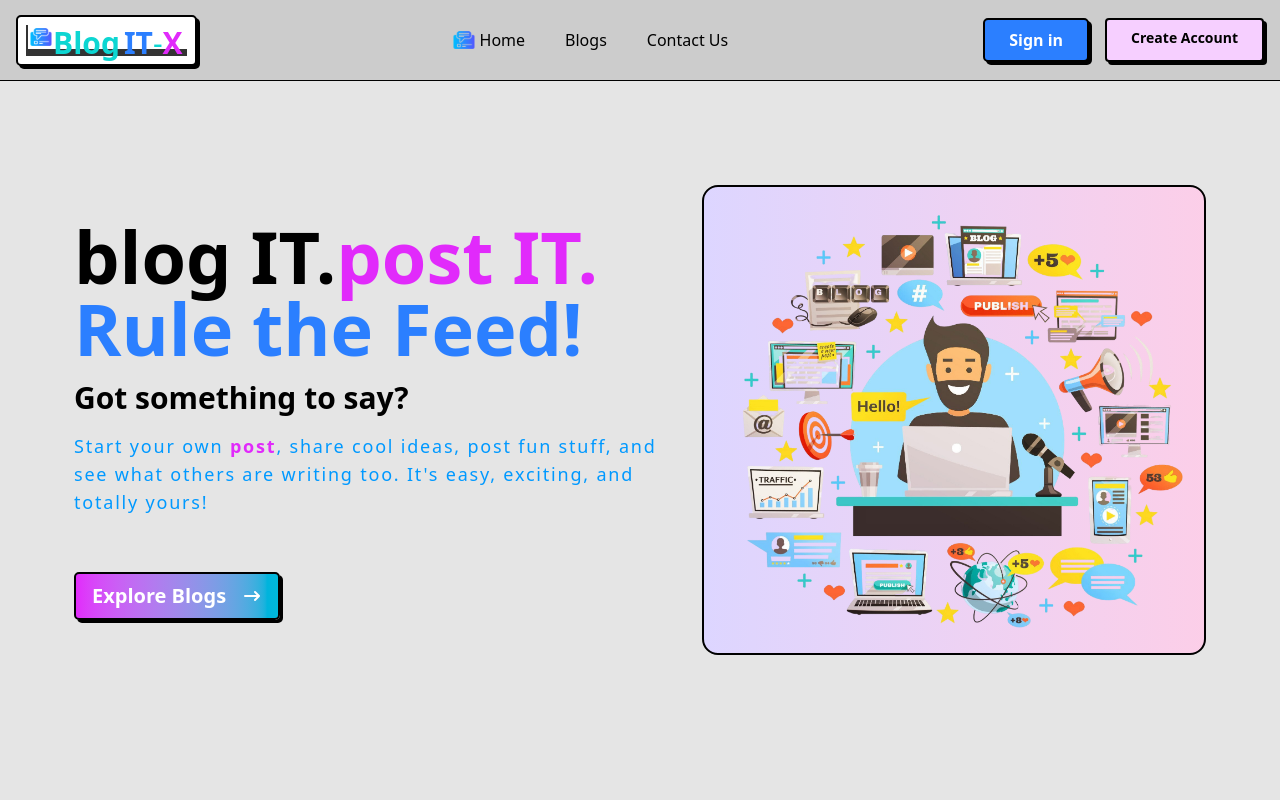
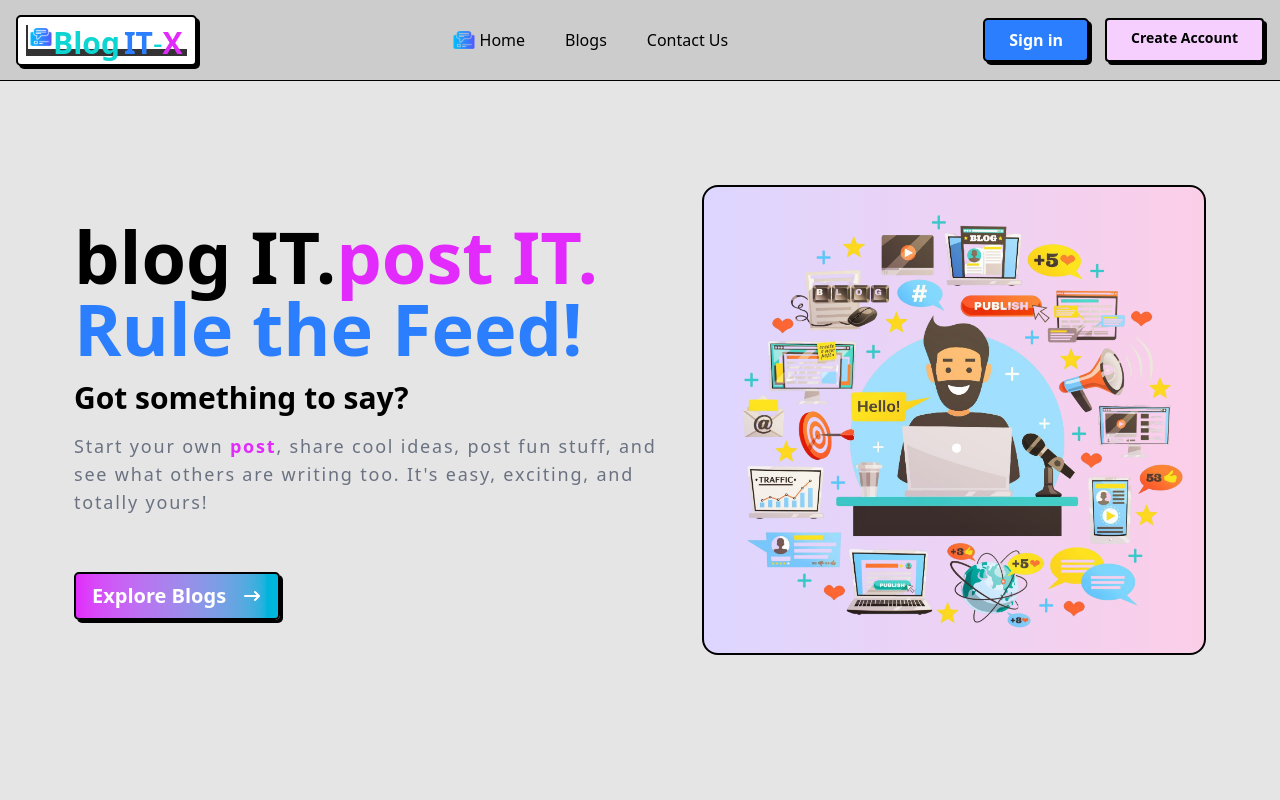
Before and after one commit to srmaharana1999/srm_blog, a Next.js app: page / in a window 1280 px wide. Shown: the top 800 px of the page. Built offline with nearby package versions, Linux system fonts and the light colour scheme; no server answers.

Commit message:
css: add variable color

```diff
--- a/app/globals.css
+++ b/app/globals.css
@@ -19,7 +19,7 @@
   --chart-2: #7a83ff;
   --chart-3: #facc00;
   --chart-4: #ff4d50;
-  --chart-5: #0099ff;
+  --chart-5: oklch(55.1% 0.027 264.33);
   --chart-active-dot: #000;
 }
 
```
